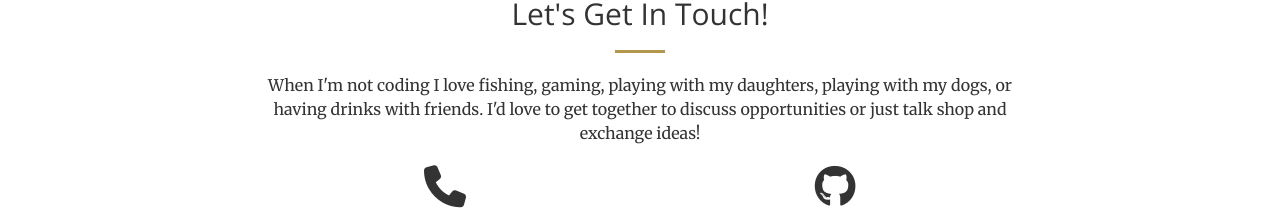
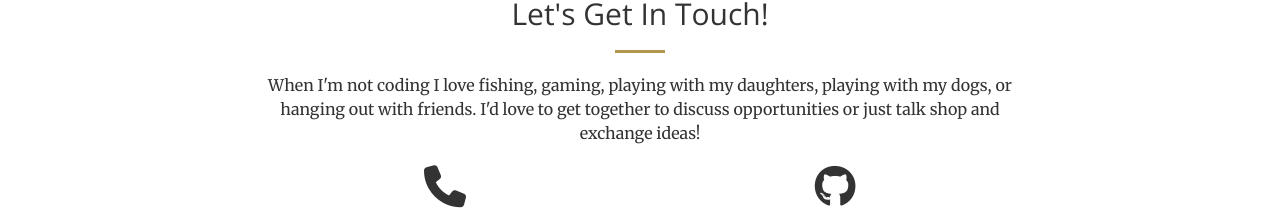
Before and after one commit to jkillz2020/jkillz2020.github.io, a website: page index.html in a window 1280 px wide. Shown: the part 3155-3365 px from the top of the page. Drawn offline with nearby package versions, Linux system fonts and the light colour scheme.

Commit message:
small edits

```diff
--- a/index.html
+++ b/index.html
@@ -204,7 +204,7 @@
                 <div class="col-lg-8 col-lg-offset-2 text-center">
                     <h2 class="section-heading">Let's Get In Touch!</h2>
                     <hr class="primary">
-                    <p>When I'm not coding I love fishing, gaming, playing with my daughters, playing with my dogs, or having drinks with friends.  I'd love to get together to discuss opportunities or just talk shop and exchange ideas!</p>
+                    <p>When I'm not coding I love fishing, gaming, playing with my daughters, playing with my dogs, or hanging out with friends.  I'd love to get together to discuss opportunities or just talk shop and exchange ideas!</p>
                 </div>
                 <div class="col-lg-4 col-lg-offset-2 text-center">
                     <i class="fa fa-phone fa-3x sr-contact"></i>
```
